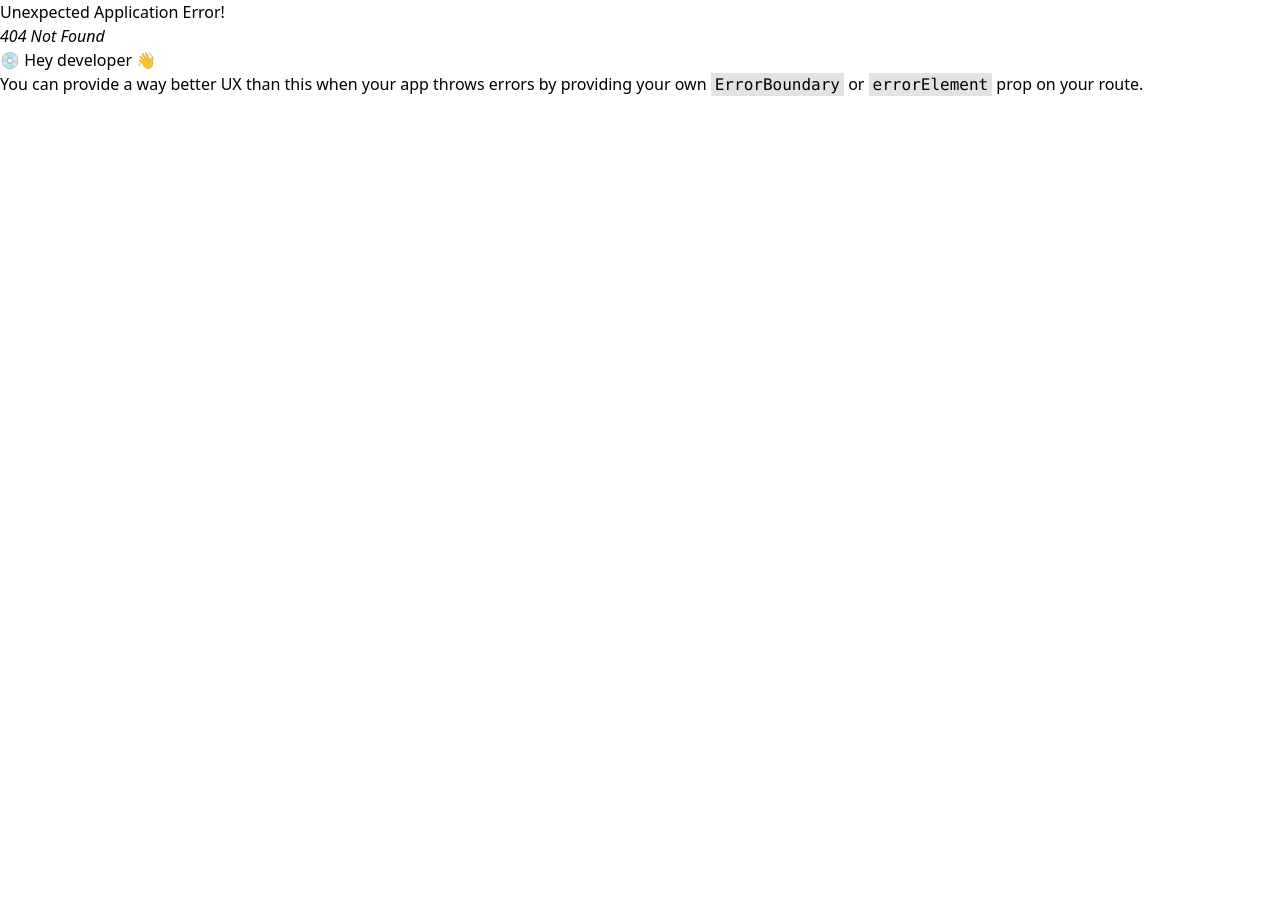
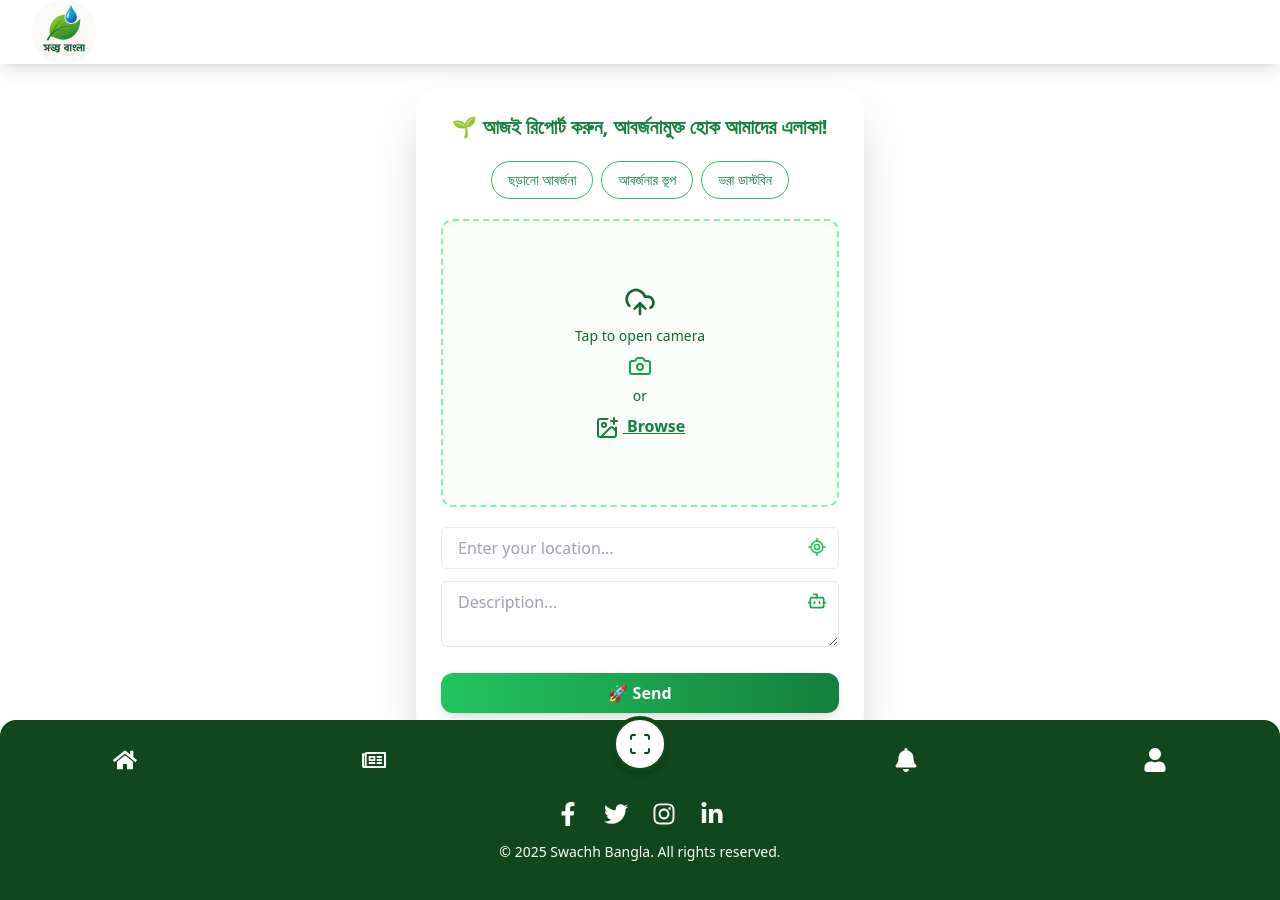
Before and after one commit to pranabbhowmik/Swachh-Bangla, a React (Vite) app in the folder frontend/: page /scan in a window 1280 px wide. Before the commit this address had no page. Shown: the top 900 px of the page. Before the commit the page ends 800 px from the top, so only its background shows below. Built offline with nearby package versions, Linux system fonts and the light colour scheme.

Commit message:
Add Scan and Notification pages, implement ScanComponent and NotificationComponent, and update routing in App

```diff
--- a/frontend/src/App.jsx
+++ b/frontend/src/App.jsx
@@ -4,6 +4,8 @@ import { createBrowserRouter, RouterProvider } from "react-router-dom";
 import Alllayout from "./components/layout/Alllayout";
 import Home from "./page/Home";
 import LoginPage from "./page/LoginPage";
+import Scan from "./page/Scan";
+import Notification from "./page/Notification";
 function App() {
   const router = createBrowserRouter([
     {
@@ -13,9 +15,9 @@ function App() {
       children: [
         { path: "/", element: <Home /> },
         // { path: "/about", element: <About /> },
-        // { path: "/contact", element: <Contact /> },
+        { path: "/scan", element: <Scan /> },
         { path: "/login", element: <LoginPage /> },
-        // { path: "/signup", element: <Signup /> },
+        { path: "/notifications", element: <Notification /> },
         // { path: "/*", element: <NotFound /> },
       ],
     },
--- a/frontend/src/components/Home/UserCard.jsx
+++ b/frontend/src/components/Home/UserCard.jsx
@@ -1,5 +1,5 @@
 import React, { useRef, useState, useEffect } from "react";
-import { Recycle, CloudCog, Leaf, Pencil, SaveAll, User } from "lucide-react";
+import { Recycle, CloudCog, Pencil, SaveAll, User, Sprout } from "lucide-react";
 import { gsap } from "gsap";
 import CountUp from "react-countup";
 
@@ -126,10 +126,10 @@ const UserCard = () => {
           <h3 className="text-lg font-semibold text-white mt-1">
             <CountUp end={stats.carbon} decimals={1} duration={3} /> g
           </h3>
-          <p className="text-xs text-gray-300">Carbon</p>
+          <p className="text-xs text-gray-300">Plastic</p>
         </div>
         <div className="bg-black/90 rounded-2xl py-4 px-2">
-          <Leaf className="mx-auto text-white w-5 h-5" />
+          <Sprout className="mx-auto text-white w-5 h-5" />
           <h3 className="text-lg font-semibold text-white mt-1">
             <CountUp end={stats.points} duration={2} />
           </h3>
--- /dev/null
+++ b/frontend/src/components/Notification/NotificationComponent.jsx
@@ -0,0 +1,27 @@
+import React from "react";
+import { CheckCircle, Info, AlertTriangle } from "lucide-react";
+
+const NotificationComponent = ({ type = "success", message }) => {
+  const icons = {
+    success: <CheckCircle className="text-green-600 w-5 h-5" />,
+    info: <Info className="text-blue-600 w-5 h-5" />,
+    warning: <AlertTriangle className="text-yellow-600 w-5 h-5" />,
+  };
+
+  const bgColors = {
+    success: "bg-green-100",
+    info: "bg-blue-100",
+    warning: "bg-yellow-100",
+  };
+
+  return (
+    <div
+      className={`flex items-center gap-3 px-4 mx-4 py-6 mt-5 rounded-xl shadow-md border ${bgColors[type]}`}
+    >
+      <div>{icons[type]}</div>
+      <p className="text-sm text-gray-800 font-medium">{message}</p>
+    </div>
+  );
+};
+
+export default NotificationComponent;
--- /dev/null
+++ b/frontend/src/components/Scan/ScanComponent.jsx
@@ -0,0 +1,165 @@
+import React, { useRef, useState } from "react";
+import { UploadCloud, Camera, LocateFixed, ImagePlus, Bot } from "lucide-react";
+
+const ScanComponent = () => {
+  const fileInputRef = useRef(null);
+  const videoRef = useRef(null);
+  const [image, setImage] = useState(null);
+  const [showCamera, setShowCamera] = useState(false);
+  const [location, setLocation] = useState("");
+  const [description, setDescription] = useState("");
+  const [category, setCategory] = useState("");
+
+  const categories = ["ছড়ানো আবর্জনা", "আবর্জনার স্তূপ", "ভরা ডাস্টবিন"];
+
+  const openCamera = async () => {
+    setShowCamera(true);
+    try {
+      const stream = await navigator.mediaDevices.getUserMedia({ video: true });
+      if (videoRef.current) videoRef.current.srcObject = stream;
+    } catch (err) {
+      console.error("Camera error:", err);
+    }
+  };
+
+  const captureImage = () => {
+    const canvas = document.createElement("canvas");
+    canvas.width = videoRef.current.videoWidth;
+    canvas.height = videoRef.current.videoHeight;
+    const context = canvas.getContext("2d");
+    context.drawImage(videoRef.current, 0, 0);
+    const dataUrl = canvas.toDataURL("image/png");
+    setImage(dataUrl);
+    stopCamera();
+  };
+
+  const stopCamera = () => {
+    const tracks = videoRef.current?.srcObject?.getTracks();
+    tracks?.forEach((track) => track.stop());
+    setShowCamera(false);
+  };
+
+  const handleImageUpload = (e) => {
+    const file = e.target.files[0];
+    if (file) setImage(URL.createObjectURL(file));
+  };
+
+  const handleSubmit = () => {
+    const data = { image, location, description, category };
+    alert(JSON.stringify(data, null, 2));
+  };
+
+  const autoGenerateDescription = () => {
+    const aiDescription = `This area looks ${category.toLowerCase()} and requires attention.`;
+    setDescription(aiDescription);
+  };
+
+  return (
+    <div className="max-w-md mx-auto p-6 bg-white/10 backdrop-blur-xl rounded-3xl shadow-2xl border border-white/20 mt-6 space-y-5 text-center">
+      <h2 className="text-xl font-bold text-green-700">
+        🌱 আজই রিপোর্ট করুন, আবর্জনামুক্ত হোক আমাদের এলাকা!
+      </h2>
+
+      <div className="flex flex-wrap justify-center gap-2">
+        {categories.map((cat) => (
+          <button
+            key={cat}
+            onClick={() => setCategory(cat)}
+            className={`px-4 py-2 rounded-full text-sm transition font-medium ${
+              category === cat
+                ? "bg-green-600 text-white shadow-lg"
+                : "text-green-700 bg-white border border-green-500 hover:bg-green-100"
+            }`}
+          >
+            {cat}
+          </button>
+        ))}
+      </div>
+
+      <div className="relative border-2 border-dashed border-green-300 rounded-xl h-72 flex items-center justify-center bg-green-50/40 shadow-inner overflow-hidden">
+        {showCamera ? (
+          <div className="relative w-full h-full">
+            <video
+              ref={videoRef}
+              autoPlay
+              playsInline
+              className="w-full h-full object-cover rounded-xl"
+            />
+            <button
+              onClick={captureImage}
+              className="absolute bottom-4 left-1/2 -translate-x-1/2 bg-green-600 text-white px-4 py-2 rounded-full shadow-md"
+            >
+              Capture
+            </button>
+          </div>
+        ) : image ? (
+          <img
+            src={image}
+            alt="Captured"
+            className="w-full h-full object-cover rounded-xl"
+          />
+        ) : (
+          <div className="text-center space-y-2 text-green-800">
+            <UploadCloud className="mx-auto h-8 w-8" />
+            <p className="text-sm">Tap to open camera</p>
+            <Camera
+              className="mx-auto h-6 w-6 cursor-pointer text-green-600 hover:text-green-700"
+              onClick={openCamera}
+            />
+            <p className="text-sm">or</p>
+            <button
+              onClick={() => fileInputRef.current.click()}
+              className="underline font-semibold text-green-700"
+            >
+              <ImagePlus className="inline-block mr-1" /> Browse
+            </button>
+            <input
+              type="file"
+              accept="image/*"
+              ref={fileInputRef}
+              className="hidden"
+              onChange={handleImageUpload}
+            />
+          </div>
+        )}
+      </div>
+
+      <div className="space-y-3">
+        <div className="relative">
+          <input
+            type="text"
+            placeholder="Enter your location..."
+            className="w-full border rounded-md px-4 py-2 pr-10 bg-white/80 focus:ring-2 focus:ring-green-400"
+            value={location}
+            onChange={(e) => setLocation(e.target.value)}
+          />
+          <LocateFixed className="absolute top-2.5 right-3 h-5 w-5 text-green-500" />
+        </div>
+
+        <div className="relative">
+          <textarea
+            rows={2}
+            placeholder="Description..."
+            className="w-full border rounded-md px-4 py-2 pr-10 bg-white/80 focus:ring-2 focus:ring-green-400"
+            value={description}
+            onChange={(e) => setDescription(e.target.value)}
+          />
+          <Bot
+            className="absolute top-2.5 right-3 h-5 w-5 text-green-600 cursor-pointer"
+            onClick={autoGenerateDescription}
+            title="Auto-generate using AI"
+          />
+        </div>
+      </div>
+
+      <button
+        className="w-full bg-gradient-to-r from-green-500 to-green-700 hover:from-green-600 hover:to-green-800 text-white py-2 rounded-xl font-semibold shadow-lg transition-all duration-200"
+        onClick={handleSubmit}
+      >
+        🚀 Send
+      </button>
+    </div>
+  );
+};
+
+export default ScanComponent;
--- a/frontend/src/components/layout/Alllayout.jsx
+++ b/frontend/src/components/layout/Alllayout.jsx
@@ -1,14 +1,23 @@
 import React from "react";
 import Navbar from "./Navbar";
-import { Outlet } from "react-router-dom";
+import { Outlet, useLocation } from "react-router-dom";
 import Footer from "./Footer";
 
 function Alllayout() {
+  const location = useLocation();
+
+  // Pages where the footer should be hidden
+  const hiddenFooterPaths = ["/notifications"];
+
+  // Check if the current path matches or starts with the hidden paths
+  const shouldHideFooter =
+    hiddenFooterPaths.some((path) => location.pathname.startsWith(path)) ||
+    location.pathname.startsWith("/order-details");
   return (
     <>
       <Navbar />
       <Outlet />
-      <Footer />
+      {!shouldHideFooter && <Footer />}
     </>
   );
 }
--- a/frontend/src/components/layout/Footer.jsx
+++ b/frontend/src/components/layout/Footer.jsx
@@ -8,7 +8,7 @@ import {
 
 const Footer = () => {
   return (
-    <footer className="bg-[#10471d] text-white text-center py-6 mt-10">
+    <footer className="bg-[#10471d] text-white text-center py-6 pb-20 mt-10">
       <div className="flex justify-center space-x-6 mb-4">
         <a
           href="https://facebook.com"
--- /dev/null
+++ b/frontend/src/page/Notification.jsx
@@ -0,0 +1,20 @@
+import React from "react";
+import NotificationComponent from "../components/Notification/NotificationComponent";
+
+function Notification() {
+  return (
+    <>
+      <NotificationComponent
+        type="success"
+        message=" You have successfully submitted the task!"
+      />
+      <NotificationComponent type="info" message=" Welcome to Swachh Bangla!" />
+      <NotificationComponent
+        type="warning"
+        message=" Please select a category before submitting."
+      />
+    </>
+  );
+}
+
+export default Notification;
--- /dev/null
+++ b/frontend/src/page/Scan.jsx
@@ -0,0 +1,14 @@
+import React from "react";
+import ScanComponent from "../components/Scan/ScanComponent";
+
+function Scan() {
+  return (
+    <>
+      <div className="w-fullh-screen">
+        <ScanComponent />
+      </div>
+    </>
+  );
+}
+
+export default Scan;
```
